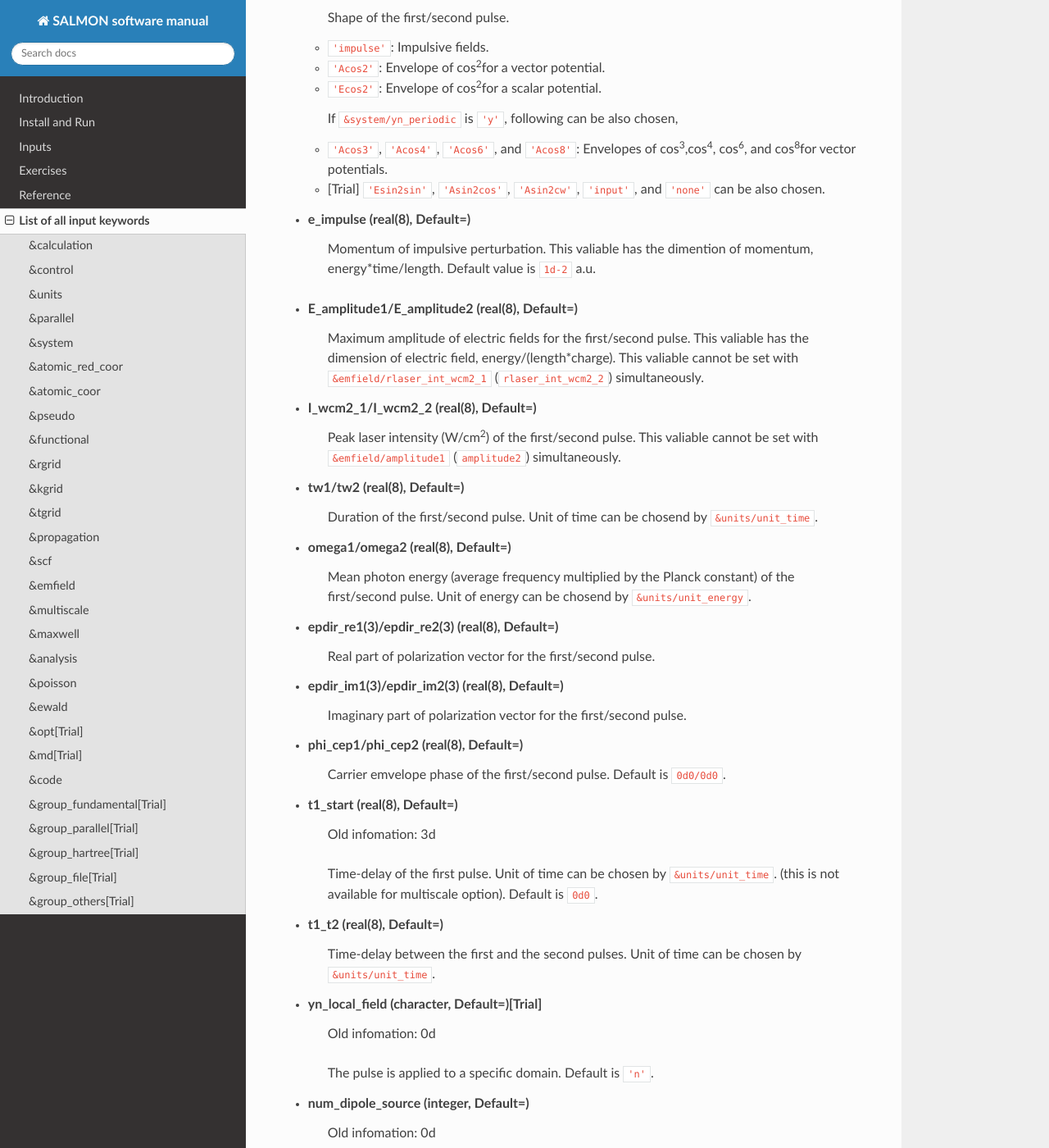
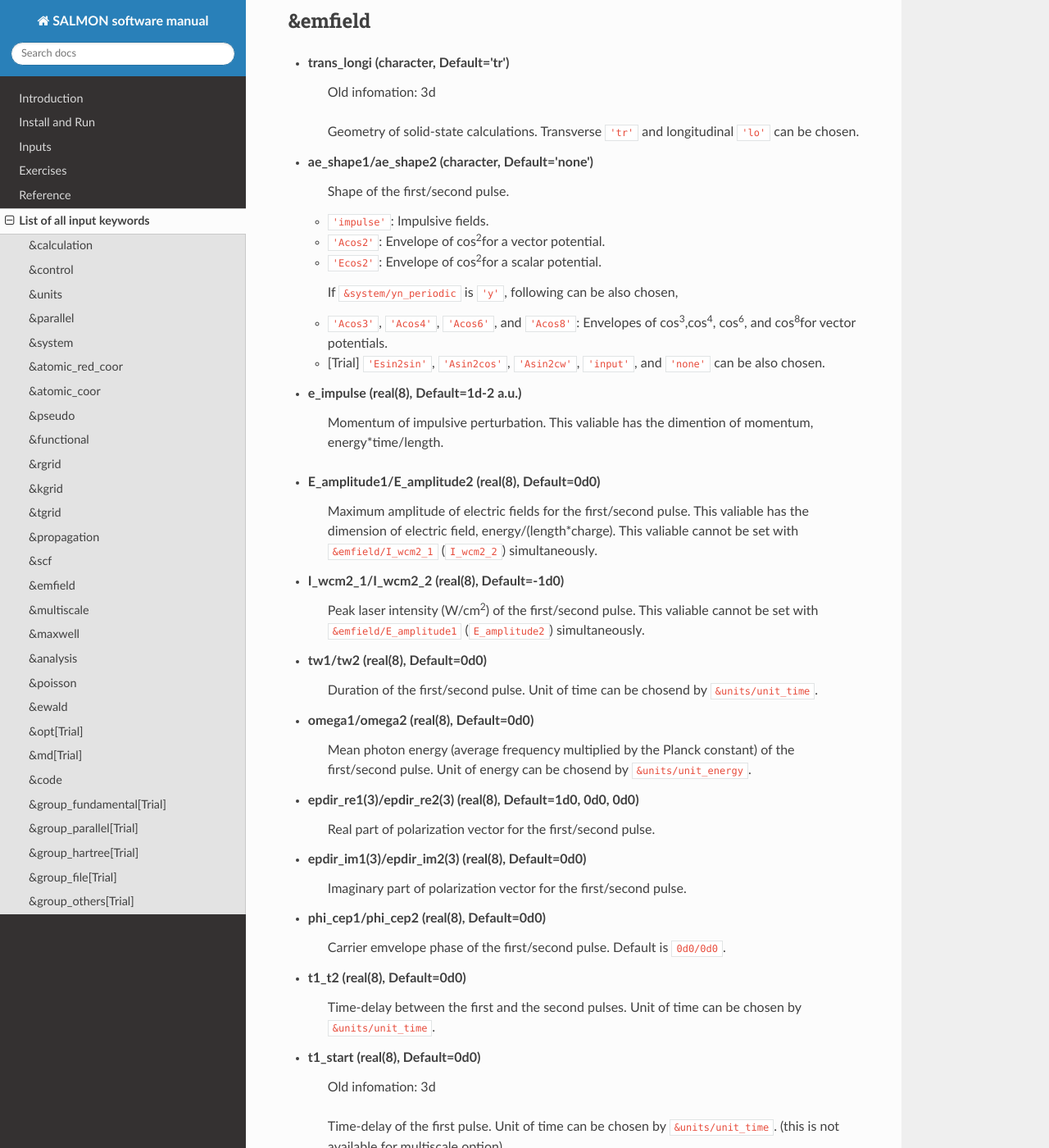
Before and after one commit to SALMON-TDDFT/SALMON-DOCS, a Sphinx documentation site: the page built from source/input_keyword_list.rst, in a window 1280 px wide and 1400 px high, scrolled down 10945 px. Shown: the whole window at 82% size. Built offline with Sphinx 7.4.7 and the Read the Docs theme 2.0.0, drawn with Linux system fonts in a browser that asks for light colours; formulas are drawn with MathJax 3; some of the changed text lies outside the part shown.

Commit message:
Update input_keyword_list.rst

```diff
--- a/source/input_keyword_list.rst
+++ b/source/input_keyword_list.rst
@@ -394,21 +394,28 @@
    the modified-Broyden method.
    If ``&system/yn_periodic`` is ``'n'``, ``nmemory_mb`` must be less than 21.
 
-- **nscf** (integer, Default=)
+- **alpha_mb** (real(8), Default=0.75d0)
+   Parameter of the modified-Broyden method.
+
+- **fsset_option** (character, Default='n')
+   xxx.
+
+- **nfsset_start** (integer, Default=75)
+   xxx.
+
+- **nfsset_every** (integer, Default=25)
+   xxx.
+
+- **nscf** (integer, Default=0)
    Number of maximum scf cycle.
 
-- **alpha_mb** (real(8), Default=)
-   Parameter of the modified-Broyden method.
-   Default is ``0.75``.
-
-- **yn_subspace_diagonalization** (character, Default=)
+- **yn_subspace_diagonalization** (character, Default='y')
    | Old infomation: 0d
    Enable(``'y'``)/disable(``'n'``)
    subspace diagonalization during scf cycle.
 
-- **convergence** (character, Default=)
+- **convergence** (character, Default='rho_dne')
    Choice of quantity that is used for convergence check in a scf calculation.
-   Default is ``'rho_dne'``.
 
   - ``'rho_dne'``: Convergence is checked by sum_ix|rho(ix,iter)-rho(ix,iter-1)|dx/N, where iter is an iteration number of the scf calculation and N is ``&system/nelec``, the number of the valence electrons.
 
@@ -429,7 +436,7 @@
    Threshold for convergence check that is used when either ``'norm_pot'`` or ``'norm_pot_dng'`` is specified. ``threshold_norm_pot`` must be set when either ``'norm_pot'`` or ``'norm_pot_dng'`` is specified.
    Default is ``-1d0`` a.u. (1 a.u.= 33.72x10\ :sup:`4`\ A\ :sup:`-6`\eV\ :sup:`2`\)
 
-- **omp_loop** (character, Default=)
+- **omp_loop** (character, Default='k')
    | Old infomation: 3d
    XXX only ARTED XXX
    Loop for OpenMP parallelization in the ground state SCF if periodic boundary system is used.
@@ -437,25 +444,24 @@
   - ``k``: parallelization for k-point loop (Default).
   - ``b``: parallelization mainly for band orbital loop (sometimes space grid loop too). This works efficiently if the number of k-point treated in each node is small (e.x. the case of single k-point for each node)
 
-
-- **skip_gsortho** (character, Default=)[Trial]
+- **skip_gsortho** (character, Default='n')[Trial]
    | Old infomation: 3d
    XXX only ARTED XXX
    Flag to skip Gram-Schmidt orthogonalization in CG loop if periodic boundary system is used. If this is skipped the more iteration number is necessary to get convergence but each iteration step gets faster. If ``omp_loop=b``, this flag is always applied.
-   Default is ``n``
 
+- **iditer_notemperature** (integer, Default=10)
+   xxx.
 
 
 &emfield
 --------
 
-- **trans_longi** (character, Default=)
+- **trans_longi** (character, Default='tr')
    | Old infomation: 3d
    Geometry of solid-state calculations.
    Transverse ``'tr'`` and longitudinal ``'lo'`` can be chosen.
-   Default is ``'tr'``.
 
-- **ae_shape1/ae_shape2** (character, Default=)
+- **ae_shape1/ae_shape2** (character, Default='none')
    Shape of the first/second pulse.
 
   - ``'impulse'``: Impulsive fields.
@@ -468,76 +474,75 @@
   - [Trial] ``'Esin2sin'``, ``'Asin2cos'``, ``'Asin2cw'``, ``'input'``, and ``'none'`` can be also chosen.
 
 
-- **e_impulse** (real(8), Default=)
+- **e_impulse** (real(8), Default=1d-2 a.u.)
    Momentum of impulsive perturbation.
    This valiable has the dimention of momentum, energy*time/length.
-   Default value is ``1d-2`` a.u.
 
 ..
  - **t_impulse**
    not yet implemented XXXX
 ..
 
-
-- **E_amplitude1/E_amplitude2** (real(8), Default=)
+- **E_amplitude1/E_amplitude2** (real(8), Default=0d0)
    Maximum amplitude of electric fields for the first/second pulse.
    This valiable has the dimension of electric field, energy/(length*charge).
-   This valiable cannot be set with ``&emfield/rlaser_int_wcm2_1`` (``rlaser_int_wcm2_2``) simultaneously.
+   This valiable cannot be set with ``&emfield/I_wcm2_1`` (``I_wcm2_2``) simultaneously.
 
-- **I_wcm2_1/I_wcm2_2** (real(8), Default=)
+- **I_wcm2_1/I_wcm2_2** (real(8), Default=-1d0)
    Peak laser intensity (W/cm\ :sup:`2`\) of the first/second pulse.
-   This valiable cannot be set with ``&emfield/amplitude1`` (``amplitude2``) simultaneously.
+   This valiable cannot be set with ``&emfield/E_amplitude1`` (``E_amplitude2``) simultaneously.
 
-- **tw1/tw2** (real(8), Default=)
+- **tw1/tw2** (real(8), Default=0d0)
    Duration of the first/second pulse. Unit of time can be chosend
    by ``&units/unit_time``.
 
-- **omega1/omega2** (real(8), Default=)
+- **omega1/omega2** (real(8), Default=0d0)
    Mean photon energy (average frequency multiplied by the Planck constant) of the first/second pulse. Unit of energy can be chosend
    by ``&units/unit_energy``.
 
-- **epdir_re1(3)/epdir_re2(3)** (real(8), Default=)
+- **epdir_re1(3)/epdir_re2(3)** (real(8), Default=1d0, 0d0, 0d0)
    Real part of polarization vector for the first/second pulse.
 
-- **epdir_im1(3)/epdir_im2(3)** (real(8), Default=)
+- **epdir_im1(3)/epdir_im2(3)** (real(8), Default=0d0)
    Imaginary part of polarization vector for the first/second pulse.
 
-- **phi_cep1/phi_cep2** (real(8), Default=)
+- **phi_cep1/phi_cep2** (real(8), Default=0d0)
    Carrier emvelope phase of the first/second pulse.
    Default is ``0d0/0d0``.
 
-- **t1_start** (real(8), Default=)
+- **t1_t2** (real(8), Default=0d0)
+   Time-delay between the first and the second pulses.
+   Unit of time can be chosen by ``&units/unit_time``.
+
+- **t1_start** (real(8), Default=0d0)
    | Old infomation: 3d
    Time-delay of the first pulse.
    Unit of time can be chosen by ``&units/unit_time``.
    (this is not available for multiscale option).
-   Default is ``0d0``.
 
-- **t1_t2** (real(8), Default=)
-   Time-delay between the first and the second pulses.
-   Unit of time can be chosen by ``&units/unit_time``.
-
-- **yn_local_field** (character, Default=)[Trial]
+- **yn_local_field** (character, Default='n')[Trial]
    | Old infomation: 0d
    The pulse is applied to a specific domain.
-   Default is ``'n'``.
 
-- **num_dipole_source** (integer, Default=)
+- **rlaserbound_sta/rlaserbound_end** (real(8), Default=-1.d7 a.u.)
+   xxx.
+
+- **num_dipole_source** (integer, Default=0)
    | Old infomation: 0d
    Number of radiation sources for optical near fields.
    Maximum number is ``2``.
 
-- **vec_dipole_source(3,num_dipole_source)** (real(8), Default=)
+- **vec_dipole_source(3,num_dipole_source)** (real(8), Default=0d0)
    | Old infomation: 0d
    Dipole vectors of the radiation sources for the optical near fields.
    Unit of length can be chosen by ``&units/unit_length``.
 
-- **cood_dipole_source(3,num_dipole_source)** (real(8), Default=)
+- **cood_dipole_source(3,num_dipole_source)** (real(8), Default=0d0)
    | Old infomation: 0d
    Central coordinates of the dipole vectors of the radiation sources.
    Unit of length can be chosen by ``&units/unit_length``.
 
-- **rad_dipole_diele** (real(8), Default=)
+- **rad_dipole_diele** (real(8), Default=2d0 a.u.)
    | Old infomation: 0d
    Radii of dielectric spheres for the radiation sources.
    Unit of length can be chosen by ``&units/unit_length``.
```
Also changed, not shown: other parts of source/input_keyword_list.rst (+1 -1 lines).
